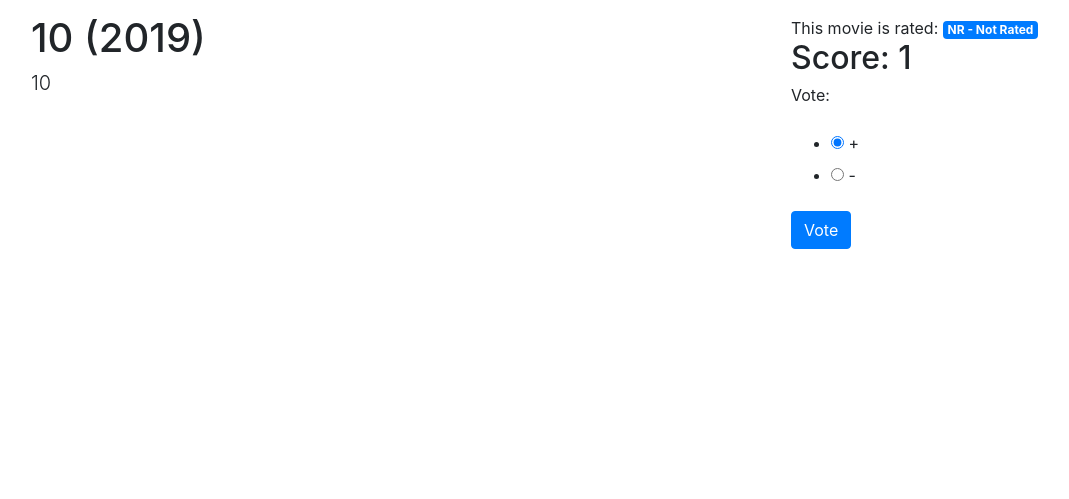
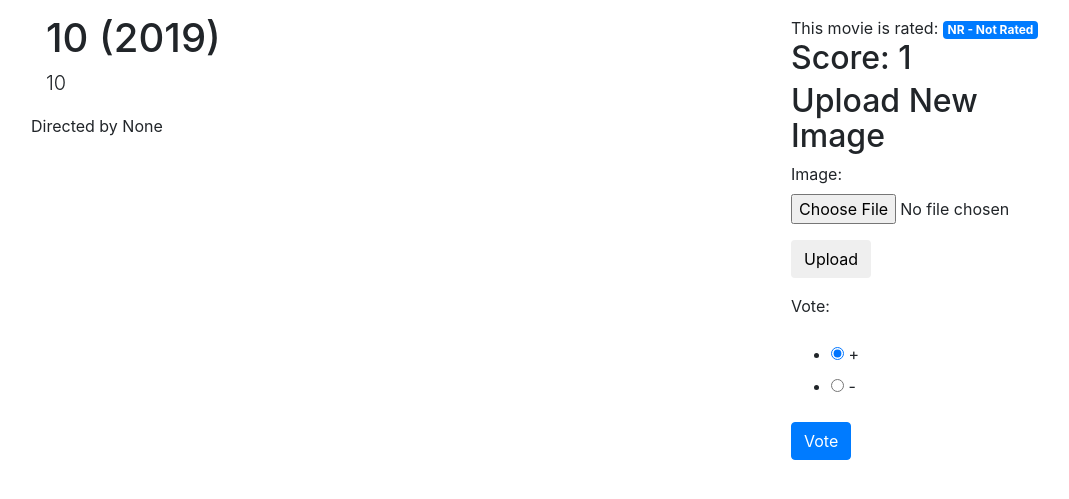
Before and after one commit to jurapro/DjangoWebApplications, a Django app: page /movie/9 in a window 1280 px wide. Shown: the part 40-539 px from the top of the page, without its empty margins (54-1123 px from the left). Run offline with Django 3.2, Linux system fonts and the light colour scheme; a user stored in the database is signed in; data comes from the database, SQL or seed files in the repository; both versions use the stored data as it was after the commit; some libraries are stand-ins or nearby versions.

Commit message:
add uploading Image for Movie

```diff
--- a/django/config/settings.py
+++ b/django/config/settings.py
@@ -126,3 +126,5 @@
 # https://docs.djangoproject.com/en/2.1/howto/static-files/
 
 STATIC_URL = '/static/'
+MEDIA_URL = '/uploaded/'
+MEDIA_ROOT = os.path.join(BASE_DIR, '../media_root')
--- a/django/config/urls.py
+++ b/django/config/urls.py
@@ -13,11 +13,18 @@
     1. Import the include() function: from django.urls import include, path
     2. Add a URL to urlpatterns:  path('blog/', include('blog.urls'))
 """
+from django.conf import settings
+from django.conf.urls.static import static
 from django.contrib import admin
 from django.urls import path, include
 
 import core.urls
 import user.urls
+
+MEDIA_FILE_PATHS = static(
+    settings.MEDIA_URL,
+    document_root=settings.MEDIA_ROOT
+)
 
 urlpatterns = [
     path('admin/', admin.site.urls),
@@ -27,4 +34,4 @@
     path('', include(
         core.urls, namespace='core'
     )),
-]
+] + MEDIA_FILE_PATHS
--- a/django/core/forms.py
+++ b/django/core/forms.py
@@ -1,7 +1,7 @@
 from django import forms
 from django.contrib.auth import get_user_model
 
-from core.models import Vote, Movie
+from core.models import Vote, Movie, MovieImage
 
 
 class VoteForm(forms.ModelForm):
@@ -27,3 +27,19 @@
         fields = (
             'value', 'user', 'movie',
         )
+
+class MovieImageForm(forms.ModelForm):
+    movie = forms.ModelChoiceField(
+        widget=forms.HiddenInput,
+        queryset=Movie.objects.all(),
+        disabled=True
+    )
+    user = forms.ModelChoiceField(
+        widget=forms.HiddenInput,
+        queryset=get_user_model().objects.all(),
+        disabled=True
+    )
+
+    class Meta:
+        model = MovieImage
+        fields = ('image', 'user', 'movie')
--- a/django/core/models.py
+++ b/django/core/models.py
@@ -1,3 +1,5 @@
+from uuid import uuid4
+
 from django.conf import settings
 from django.db import models
 from django.db.models.aggregates import (
@@ -170,3 +172,26 @@
 
     class Meta:
         unique_together = ('user', 'movie')
+
+
+def movie_directory_path_with_uuid (
+        instance, filename):
+    return '{}/{}'.format(
+        instance.movie_id, uuid4()
+    )
+
+
+class MovieImage(models.Model):
+    image = models.ImageField(
+        upload_to=movie_directory_path_with_uuid
+    )
+    uploaded = models.DateTimeField(
+        auto_now_add=True
+    )
+    movie = models.ForeignKey(
+        'Movie', on_delete=models.CASCADE
+    )
+    user = models.ForeignKey(
+        settings.AUTH_USER_MODEL,
+        on_delete=models.CASCADE
+    )
--- a/django/core/templates/core/movie_detail.html
+++ b/django/core/templates/core/movie_detail.html
@@ -5,10 +5,25 @@
 {% endblock  %}
 
 {% block main %}
+<div class="col">
     <h1>{{ object }}</h1>
     <p class="lead">
         {{ object.plot }}
     </p>
+</div>
+<ul class="movie-image list-inline">
+    {% for i in object.movieimage_set.all %}
+    <li class="list-inline-item">
+        <img src="{{ i.image.url }}" class="img-thumbnail">
+    </li>
+    {% endfor %}
+</ul>
+<p>
+    Directed
+    by {{ object.director }}
+</p>
+
+
 {% endblock %}
 
 {% block sidebar %}
@@ -23,6 +38,23 @@
         Score: {{ object.score|default_if_none:"TBD"}}
     </h2>
 </div>
+
+{% if image_form %}
+<div>
+    <h2>Upload New Image</h2>
+    <form method="post"
+          enctype="multipart/form-data"
+          action="{% url 'core:MovieImageUpload' movie_id=object.id %}">
+        {% csrf_token %}
+        {{ image_form.as_p }}
+        <p>
+            <button class="btn brn-primary">
+                Upload
+            </button>
+        </p>
+    </form>
+</div>
+{% endif %}
 
 <div>
     {% if vote_form %}
--- a/django/core/urls.py
+++ b/django/core/urls.py
@@ -17,6 +17,9 @@
     path('movie/<int:movie_id>/vote/<int:pk>',
          views.UpdateVote.as_view(),
          name='UpdateVote'),
+    path('movie/<int:movie_id>/image/upload',
+         views.MovieImageUpload.as_view(),
+         name='MovieImageUpload'),
 
     path('person/<int:pk>',
          views.PersonDetail.as_view(),
--- a/django/core/views.py
+++ b/django/core/views.py
@@ -7,7 +7,7 @@
     ListView, DetailView, CreateView, UpdateView
 )
 
-from core.forms import VoteForm
+from core.forms import VoteForm, MovieImage, MovieImageForm
 from core.models import Movie, Person, Vote
 
 
@@ -18,6 +18,7 @@
 
     def get_context_data(self, **kwargs):
         ctx = super().get_context_data(**kwargs)
+        ctx['image_form'] = self.move_image_form()
         if self.request.user.is_authenticated:
             vote = Vote.objects.get_vote_or_unsaved_blank_vote(
                 movie=self.object,
@@ -44,6 +45,11 @@
             ctx['vote_form'] = vote_form
             ctx['vote_form_url'] = vote_form_url
         return ctx
+
+    def move_image_form(self):
+        if self.request.user.is_authenticated:
+            return MovieImageForm()
+        return None
 
 
 class MovieList(ListView):
@@ -149,3 +155,31 @@
         return redirect(
             to=movie_detail_url
         )
+
+
+class MovieImageUpload(LoginRequiredMixin, CreateView):
+    form_class = MovieImageForm
+
+    def get_initial(self):
+        inital = super().get_initial()
+        inital['user'] = self.request.user.id
+        inital['movie'] = self.kwargs['movie_id']
+        return inital
+
+    def render_to_response(self, context, **response_kwargs):
+        movie_id = self.kwargs['movie_id']
+        movie_detail_url = reverse(
+            'core:MovieDetail',
+            kwargs={'pk': movie_id}
+        )
+        return redirect(
+            to=movie_detail_url
+        )
+
+    def get_success_url(self):
+        movie_id = self.kwargs['movie_id']
+        movie_detail_url = reverse(
+            'core:MovieDetail',
+            kwargs={'pk': movie_id}
+        )
+        return movie_detail_url
```
Also changed, not shown: django/db.sqlite3. Lines whose indentation alone changed are shown as unchanged.
